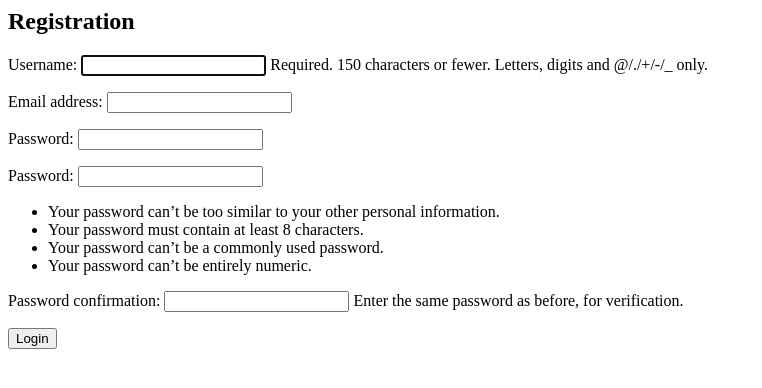
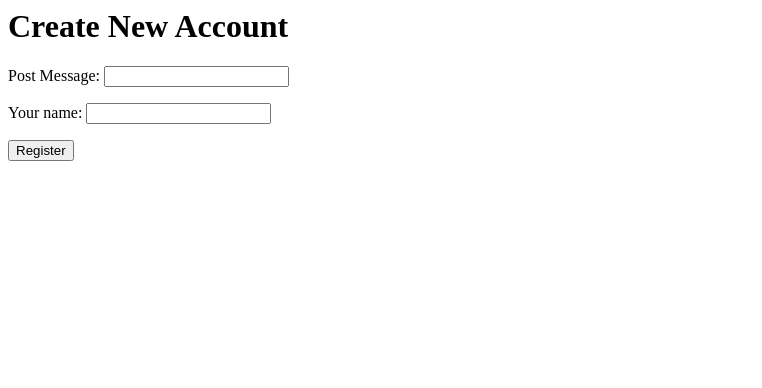
Before and after one commit to DaxtonGute/My-Django-Project, a Django app: template mysite/social_app/templates/registration/registration.html in a window 1280 px wide. Shown: the top 388 px of the page, without its empty margins (0-762 px from the left). Run offline with Django 3.2, Linux system fonts and the light colour scheme; the template is opened without the code that fills it: values that come from a table or form of the project are taken from there, others are empty.

Commit message:
able to access the registration form without hitting the register button first

```diff
--- a/mysite/mysite/settings.py
+++ b/mysite/mysite/settings.py
@@ -128,5 +128,5 @@ STATICFILES_DIRS = (
     )
 MEDIA_ROOT = os.path.join(BASE_DIR, 'media')
 MEDIA_URL = "/media/"
-LOGIN_REDIRECT_URL = 'HomePage'
-LOGOUT_REDIRECT_URL = 'HomePage'
+LOGIN_REDIRECT_URL = '../'
+LOGOUT_REDIRECT_URL = '../'
--- a/mysite/social_app/forms.py
+++ b/mysite/social_app/forms.py
@@ -7,8 +7,7 @@ class SignUpForm(UserCreationForm):
     class Meta:
         model = User
         fields = ('username',
-                  'email',
-                  'password',)
+                  'email',)
 
 
 class NewPostForm(forms.Form):
--- a/mysite/social_app/templates/registration/registration.html
+++ b/mysite/social_app/templates/registration/registration.html
@@ -1,8 +1,8 @@
 {% block content %}
-  <h2>Registration</h2>
-  <form method="post">
-    {% csrf_token %}
-    {{ form.as_p }}
-    <button type="submit">Login</button>
-  </form>
+    <h1>Create New Account</h1>
+    <form method="POST">
+         {% csrf_token %}
+        {{SignUpForm.as_p}}
+        <button>Register</button>
+    </form>
 {% endblock %}
--- a/mysite/social_app/templates/social_app/HomePage.html
+++ b/mysite/social_app/templates/social_app/HomePage.html
@@ -19,7 +19,7 @@
     <h1>This will be the home page</h1>
     {% if user.is_authenticated %}
       Hi {{ user.username }}!
-      <!-- <p><a href="{% url 'social_app:login' %}">Log Out</a></p> -->
+      <p><a href="{% url 'social_app:logout' %}">Log Out</a></p>
     {% else %}
       <p>You are not logged in</p>
       <a href="{% url 'social_app:login' %}">Log In</a>
--- a/mysite/social_app/urls.py
+++ b/mysite/social_app/urls.py
@@ -12,9 +12,9 @@ app_name = 'social_app'
 urlpatterns = [
     path('', views.HomePage.as_view(), name='HomePage'),
     path('messages/<GroupConvoID>/', views.Messages.as_view(), name='Messages'),
-    url(r'^login/$', auth_views.LoginView.as_view(), {'template_name':'social_app/login.html'}, name='login'),
-    url(r'^logout/$', auth_views.LogoutView.as_view(), {'template_name':'social_app/logout.html'}, name='logout'),
-    #url(r'^registration/$', auth_views.registration.as_view(), {'template_name': 'social_app/registration.html'}, name='registration'),
+    url(r'^login/$', auth_views.LoginView.as_view(), {'template_name':'registration/login.html'}, name='login'),
+    url(r'^logout/$', auth_views.LogoutView.as_view(), name='logout'),
+    url(r'^registration/$', views.registration.as_view(), {'template_name': 'registration/registration.html'}, name='registration'),
 ]
 
 urlpatterns += static(settings.STATIC_URL, document_root=settings.STATIC_ROOT)
```
Also changed, not shown: mysite/social_app/views.py (+12 -6 lines), mysite/db.sqlite3, 1 other file.
